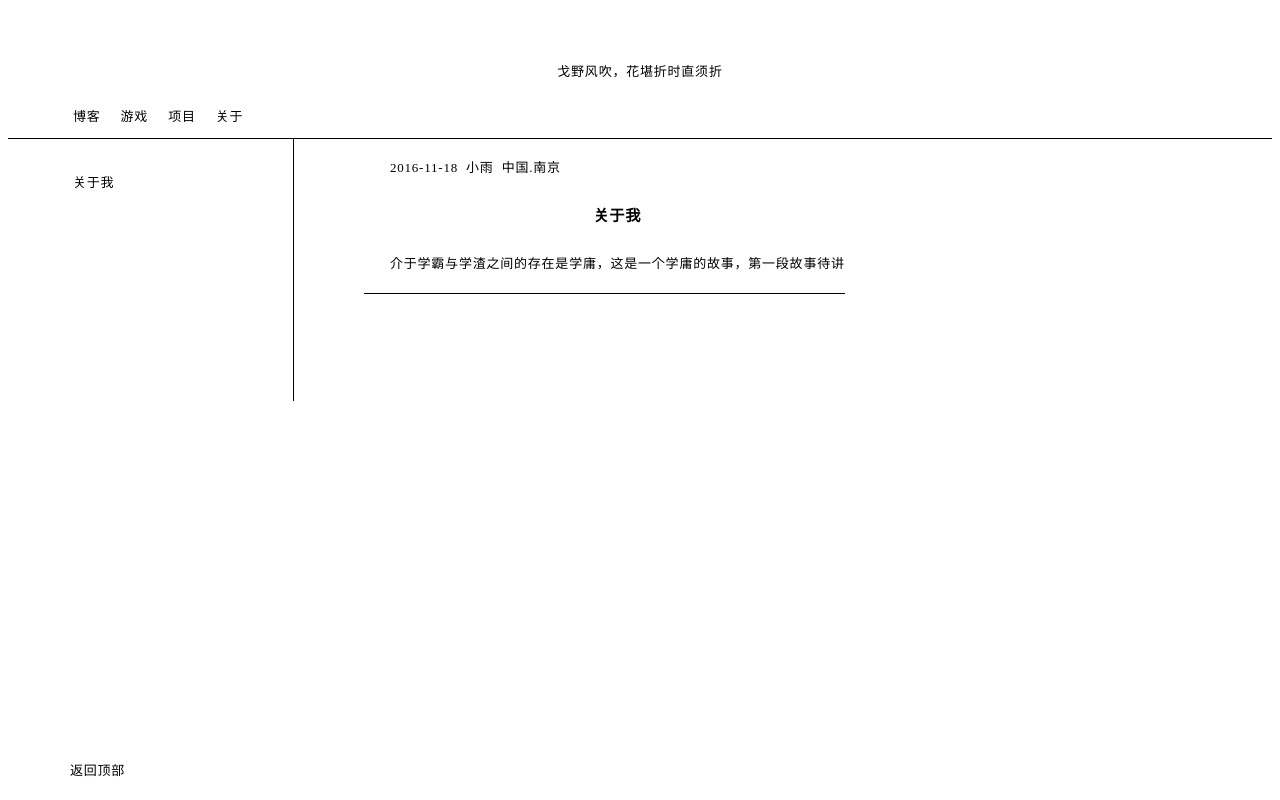
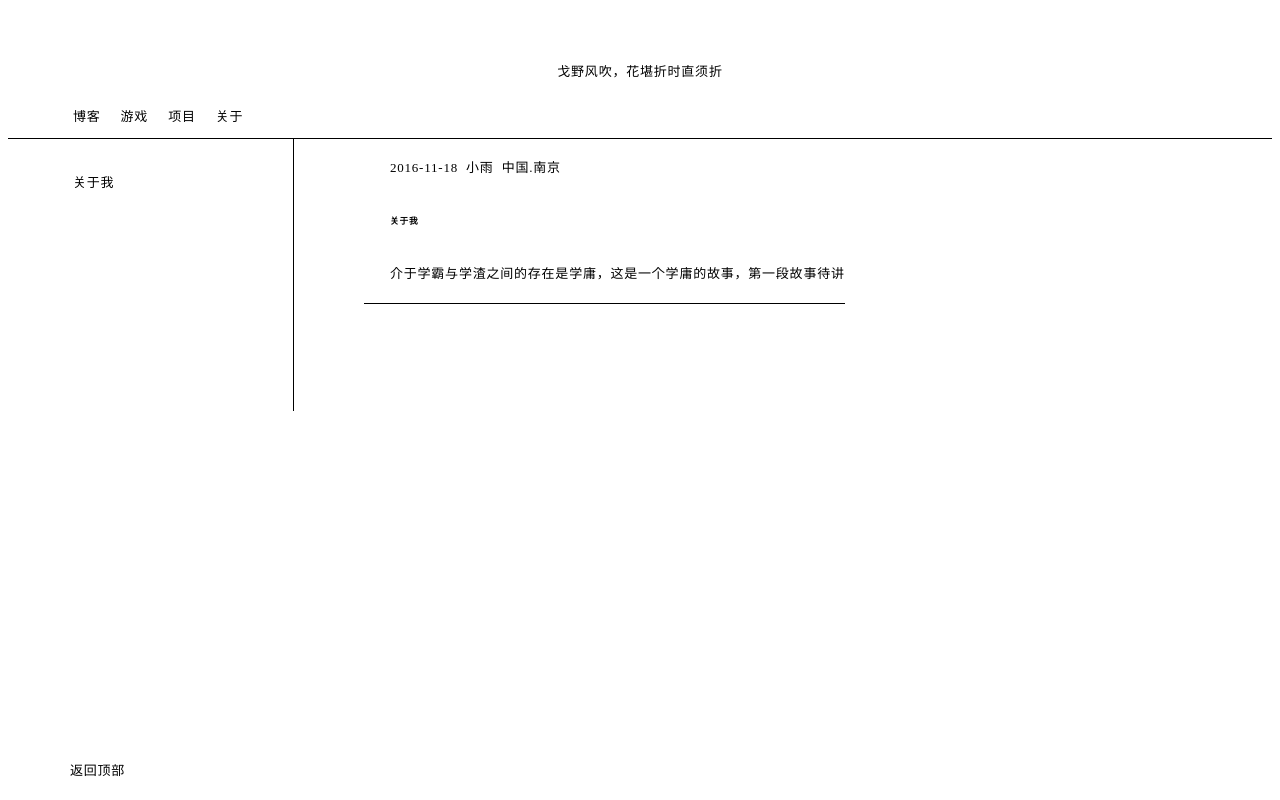
Before and after one commit to geyefengchui/geyefengchui.github.com, a plain HTML site: page index.html in a window 1280 px wide. Drawn offline with Linux system fonts and the light colour scheme.

Commit message:
Update index.html

```diff
--- a/index.html
+++ b/index.html
@@ -41,7 +41,7 @@
 
 <div id="20161118">
 <p>2016-11-18&nbsp&nbsp小雨&nbsp&nbsp中国.南京</p>
-<h3>关于我</h3>
+<h6>关于我</h6>
 <p>介于学霸与学渣之间的存在是学庸，这是一个学庸的故事，第一段故事待讲</p>
 
 <hr>
```
